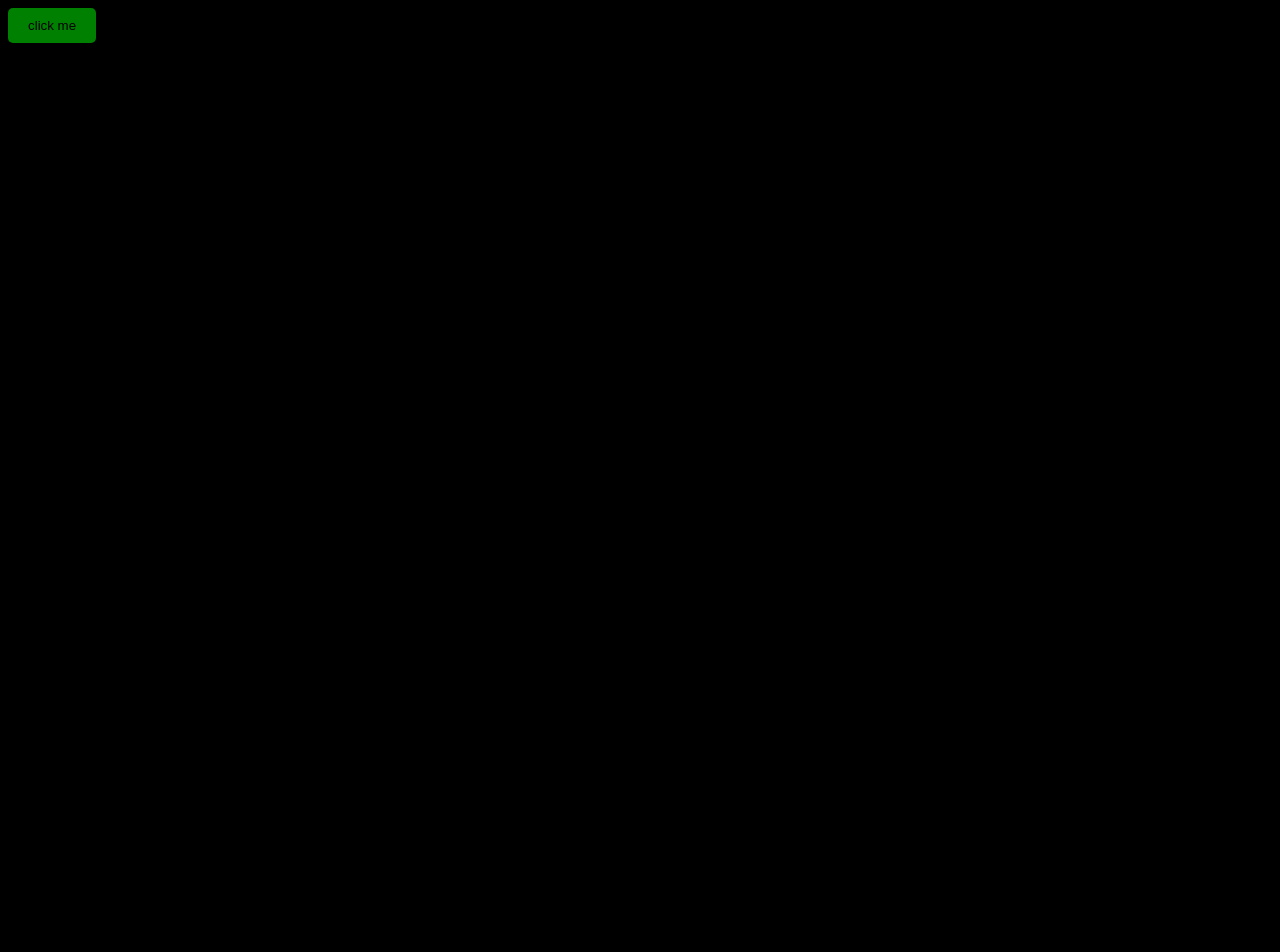
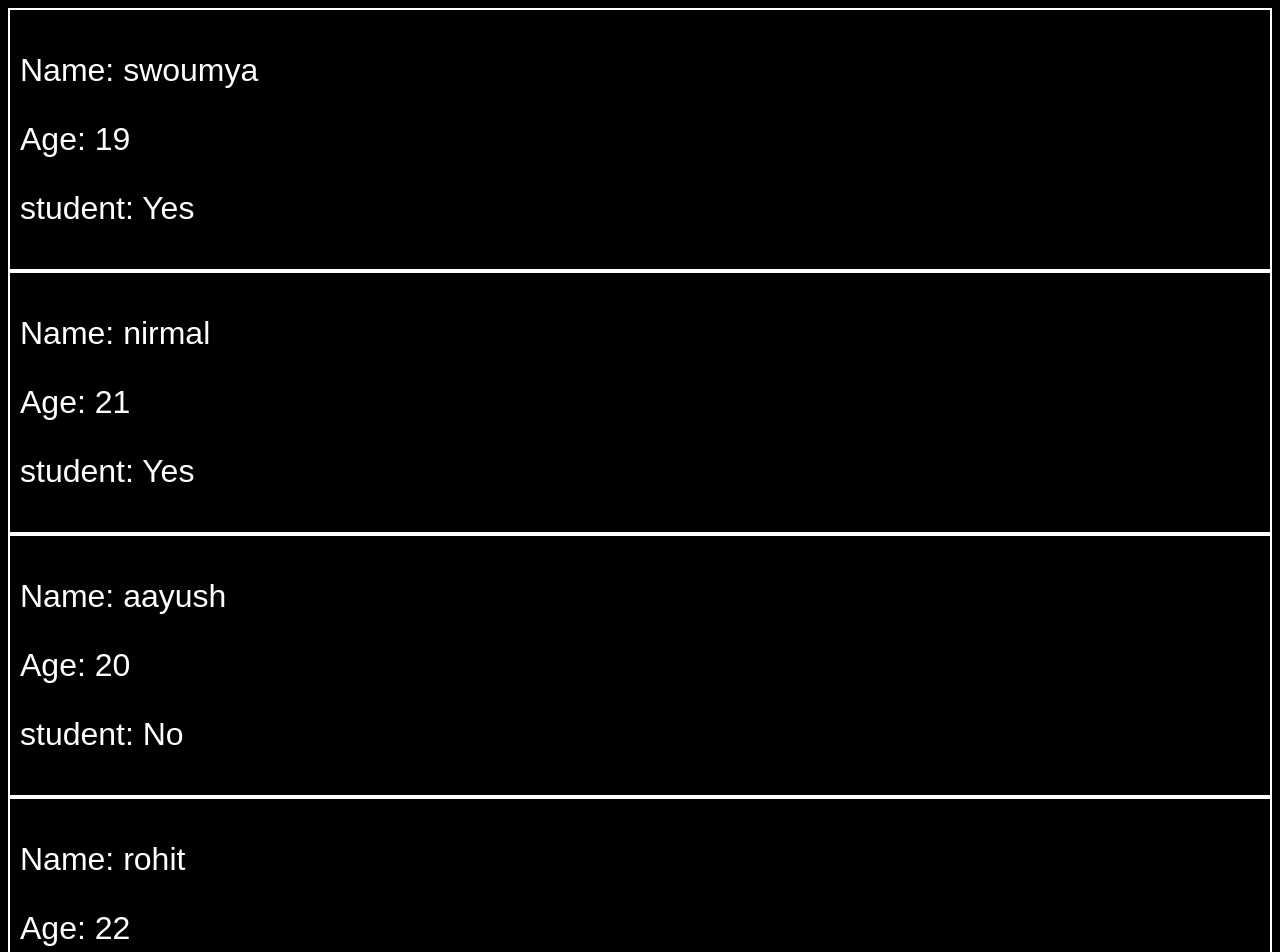
Before and after one commit to sprimal/my-react-app, a React (Vite) app in the folder my-react-app/: page / in a window 1280 px wide. Shown: the top 952 px of the page. Before the commit the page ends 800 px from the top, so only its background shows below. Built offline with nearby package versions, Linux system fonts and the light colour scheme.

Commit message:
initial commit for props

```diff
--- a/my-react-app/src/App.jsx
+++ b/my-react-app/src/App.jsx
@@ -2,7 +2,8 @@
 // import Footer from './FOOTER.JSX';
 // import Cars from './Cars.jsx';
 // import Card from './Card.jsx';
-import Button from './Button.jsx';
+// import Button from './Button.jsx';
+import Student from "./Student.jsx";
 
 function App() {
   return (
@@ -17,9 +18,15 @@ function App() {
     // <Card />
     // <Card />
     // </>
-
-    <Button />
-
+    // <Button />
+    <>
+        <Student name= "swoumya" age={19} isStudent={true} />
+        <Student name="nirmal" age={21} isStudent={true} />
+        <Student name="aayush" age={20} isStudent={false} />
+        <Student name="rohit" age={22} isStudent={true} />
+        <Student name="kabin" age={22} isStudent={true} />
+        <Student/>
+    </>
   );
 }
 
--- /dev/null
+++ b/my-react-app/src/Student.jsx
@@ -0,0 +1,29 @@
+import PropTypes from 'prop-types';
+
+function Student(props){
+    return(
+        <div className="Student">
+            <p>Name: {props.name}</p>
+            <p>Age: {props.age}</p>
+            <p>student: {props.isStudent ? "Yes" : "No"}</p>
+        </div>
+
+
+    );
+
+}
+Student.propTypes = {
+  name: PropTypes.string,
+  age: PropTypes.number,
+  isStudent: PropTypes.bool,
+}
+
+Student.defaultProps = {
+    name: "Guest",
+    age: 0,
+    isStudent: true,
+
+}
+
+
+export default Student
--- a/my-react-app/src/index.css
+++ b/my-react-app/src/index.css
@@ -40,9 +40,7 @@ img {
 }
     */
 
-body {
-    background-color: black;
-}
+
 
 /* Button.css */
 /* .button {
@@ -59,3 +57,16 @@ body {
 .button:hover {
     background-color: #45a049;
 } */
+
+body {
+    color: white;
+    background-color: black;
+}
+
+.Student {
+    font-family: 'poppins', sans-serif;
+    font-size: 2em;
+    padding: 10px;
+    border: 2px solid white;
+
+}
--- /dev/null
+++ b/package.json
@@ -0,0 +1,5 @@
+{
+  "dependencies": {
+    "prop-types": "^15.8.1"
+  }
+}
```
Also changed, not shown: 1 other file (tests, documents, lock files or other folders).
